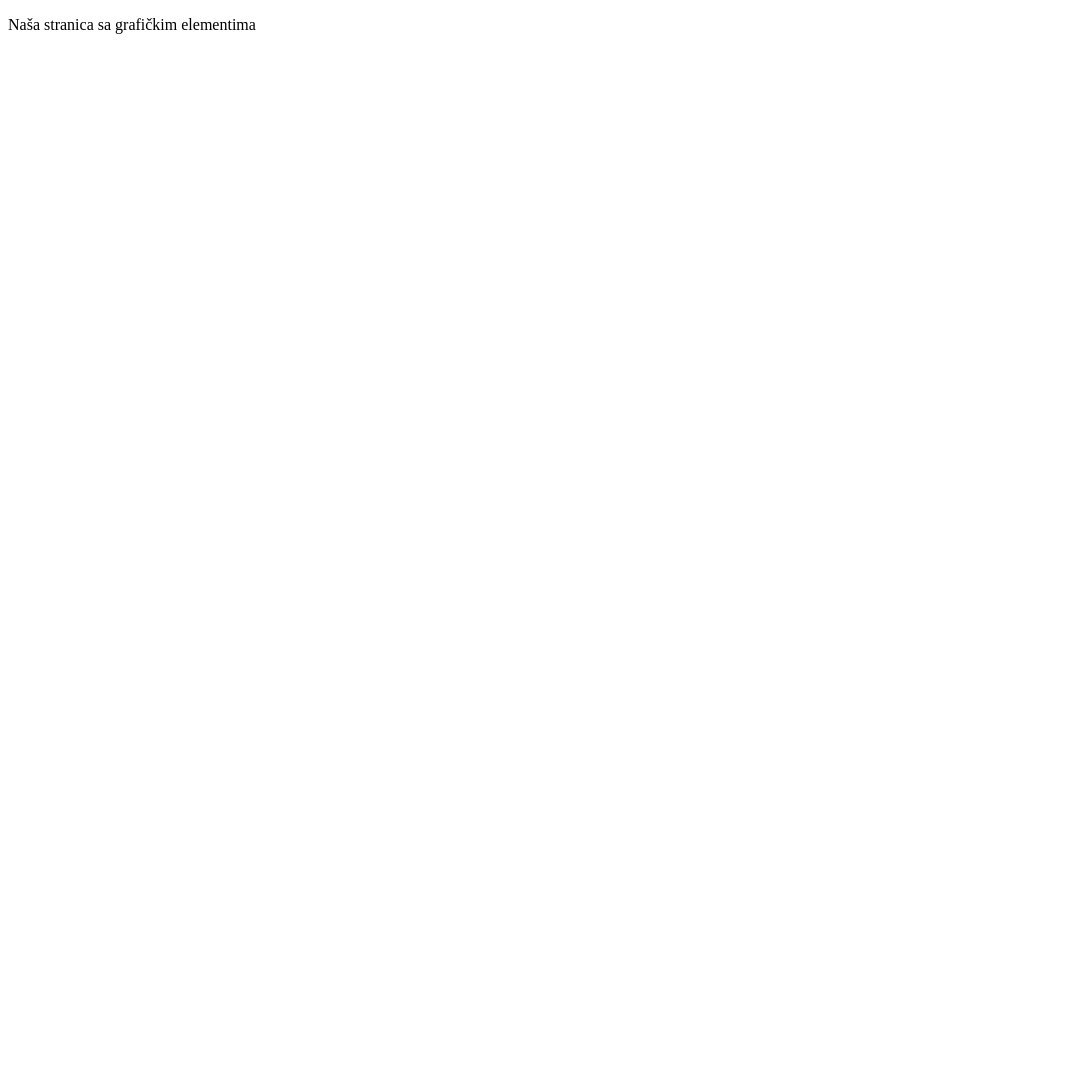
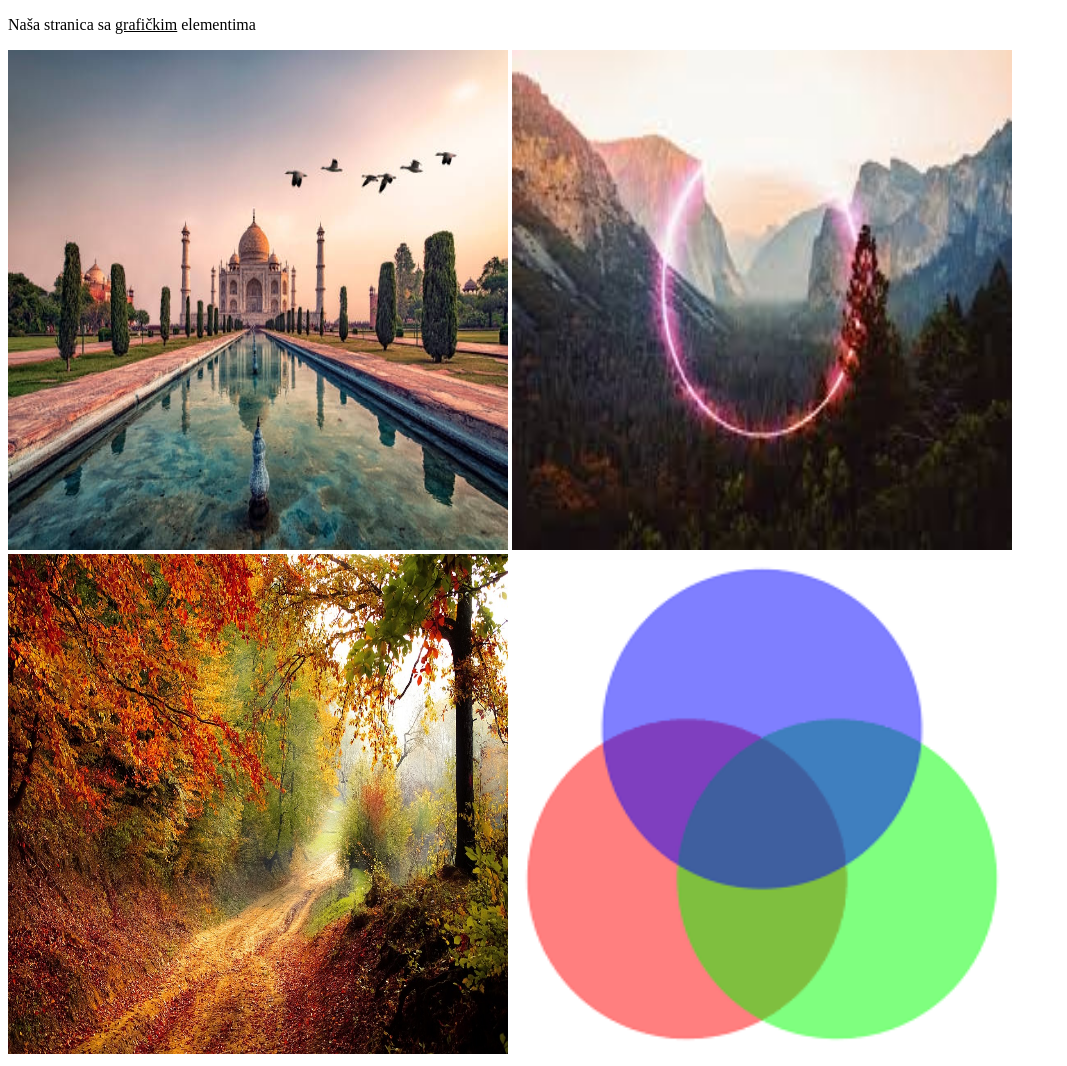
Before and after one commit to Tetka95/algebra_grafika, a plain HTML site: page index.html in a window 1280 px wide. Shown: the whole page, without its empty margins (0-1067 px from the left). Before the commit the page ends 800 px from the top, so only its background shows below. Drawn offline with Linux system fonts and the light colour scheme.

Commit message:
dodane slike; update na index.html stranici

```diff
--- a/index.html
+++ b/index.html
@@ -5,6 +5,10 @@
     <title>Grafički primjeri</title>
   </head>
   <body>
-    <p>Naša stranica sa grafičkim elementima</p>
+    <p>Naša stranica sa <ins>grafičkim</ins> elementima</p>
+    <img src="./media/img/slika 1.jpg" alt="Taj Mahal" width="500" height="500">
+    <img src="./media/img/slika 2.jpg" alt="planine" width="500" height="500">
+    <img src="./media/img/slika 3.jpg" alt="jesen" width="500" height="500">
+    <img src="./media/img/slika 4.png" alt="graf" width="500" height="500">
   </body>
 </html>
```
Also changed, not shown: media/img/slika 1.jpg (added), media/img/slika 2.jpg (added), media/img/slika 3.jpg (added), media/img/slika 4.png (added).
